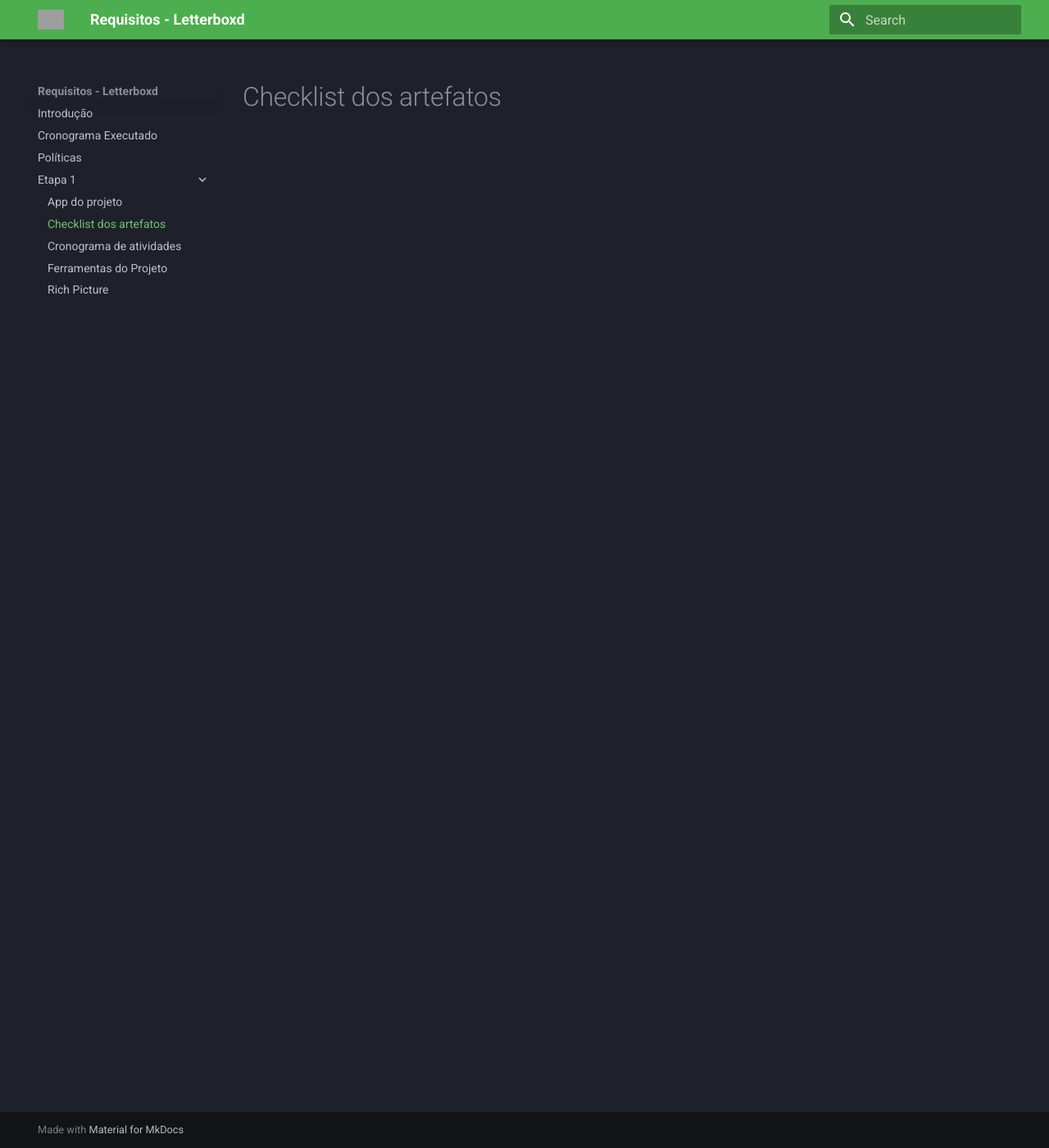
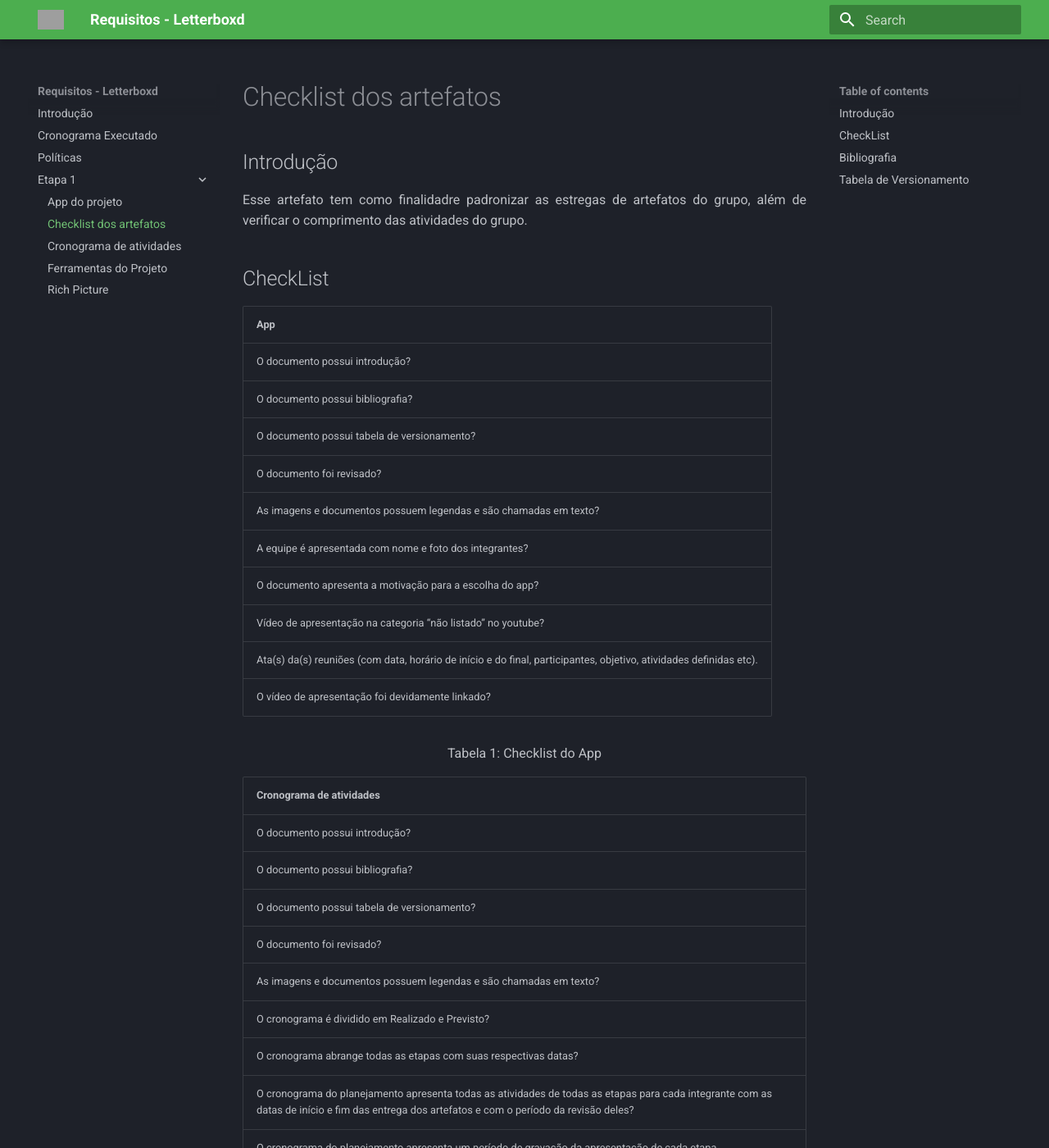
Before and after one commit to Requisitos-de-Software/2023.1-Letterboxd, an MkDocs documentation site: the page built from docs/Etapa 1/checklist.md, in a window 1280 px wide and 1400 px high. Shown: the whole window at 82% size. Built offline with MkDocs 1.6.1 and Material for MkDocs 9.7.7, drawn with Linux system fonts in a browser that asks for light colours; some of the changed text lies outside the part shown; grey boxes are pictures that could not be loaded.

Commit message:
Criação do documento de checklist

```diff
--- a/docs/Etapa 1/checklist.md
+++ b/docs/Etapa 1/checklist.md
@@ -1 +1,82 @@
 # Checklist dos artefatos
+
+## Introdução
+
+<div style="text-align: justify">
+Esse artefato tem como finalidadre padronizar as estregas de artefatos do grupo, além de verificar o comprimento das atividades do grupo.
+</div>
+
+## CheckList
+
+| App |
+| --- |
+| O documento possui introdução? |
+| O documento possui bibliografia? |
+| O documento possui tabela de versionamento? |
+| O documento foi revisado? |
+| As imagens e documentos possuem legendas e são chamadas em texto? |
+| A equipe é apresentada com nome e foto dos integrantes? |
+| O documento apresenta a motivação para a escolha do app? |
+| Vídeo de apresentação na categoria “não listado” no youtube? |
+| Ata(s) da(s) reuniões (com data, horário de início e do final, participantes, objetivo, atividades definidas etc).|
+| O vídeo de apresentação foi devidamente linkado? |
+
+<div style="text-align: center">
+<p>Tabela 1: Checklist do App</p>
+</div>
+
+| Cronograma de atividades |
+| ----------------------- |
+| O documento possui introdução? |
+| O documento possui bibliografia? |
+| O documento possui tabela de versionamento? |
+| O documento foi revisado? |
+| As imagens e documentos possuem legendas e são chamadas em texto? |
+| O cronograma é dividido em Realizado e Previsto? |
+| O cronograma abrange todas as etapas com suas respectivas datas? |
+| O cronograma do planejamento apresenta todas as atividades de todas as etapas para cada integrante com as datas de início e fim das entrega dos artefatos e com o período da revisão deles? |
+| O cronograma do planejamento apresenta um período de gravação da apresentação de cada etapa. |
+
+<div style="text-align: center">
+<p>Tabela 2: Checklist do Cronogram de atividades</p>
+</div>
+
+| Ferramentas do projeto |
+| ---------------------- |
+| O documento possui introdução? |
+| O documento possui bibliografia? |
+| O documento possui tabela de versionamento? |
+| O documento foi revisado? |
+| As imagens e documentos possuem legendas e são chamadas em texto? |
+| Foram disponibilizadas imagens com a logo de cada ferramenta? |
+| A tabela de ferramentes possúi o campo explicando o uso da ferramenta no projeto? |
+
+<div style="text-align: center">
+<p>Tabela 3: Checklist das Ferramentas do projeto</p>
+</div>
+
+| Rich Picture |
+| ------------ |
+| O documento possui introdução? |
+| O documento possui bibliografia? |
+| O documento possui tabela de versionamento? |
+| O documento foi revisado? |
+| As imagens e documentos possuem legendas e são chamadas em texto? |
+| Possui uma legenda explicando os símbolos utilizados no diagrama? |
+| Todos os 5 componentes de um “Rich Picture” estão presentes no artefato do “Rich Picture” apresentado pelo grupo.|
+
+<div style="text-align: center">
+<p>Tabela 4: Checklist do Rich Picture</p>
+</div>
+
+## Bibliografia
+
+ <p><ul>1. SALES, André Barros. Plano de ensino da disciplina. Disponível em: <a href="https://aprender3.unb.br">https://aprender3.unb.br</a>. Acesso em: 12 de abril de 2023.</ul></p>
+
+<p><ul>2. 2022.1-AgenciaVirtualNeoenergia. Verificação de artefatos, etapa_1. Disponível em: <a href="https://github.com/Interacao-Humano-Computador/2022.1-AgenciaVirtualNeoenergia/blob/master/ghpages08/docs/verifica%C3%A7%C3%A3o_dos_artefatos/etapa_1/planejamento.md">2022.1-AgenciaVirtualNeoenergia</a>. Acesso em: 12 de abril de 2023.</ul></p>
+
+## Tabela de Versionamento
+
+| Data | Versão | Descrição | Autor | Revisor |
+| ---- | ------ | --------- | ----- | ------- |
+| 13/04/2023 | `0.1`  | Checklist primeira etapa | [Rhuan Marques](https://github.com/RhuanMr) | [Débora Caires](https://github.com/deboracaires) |
```
